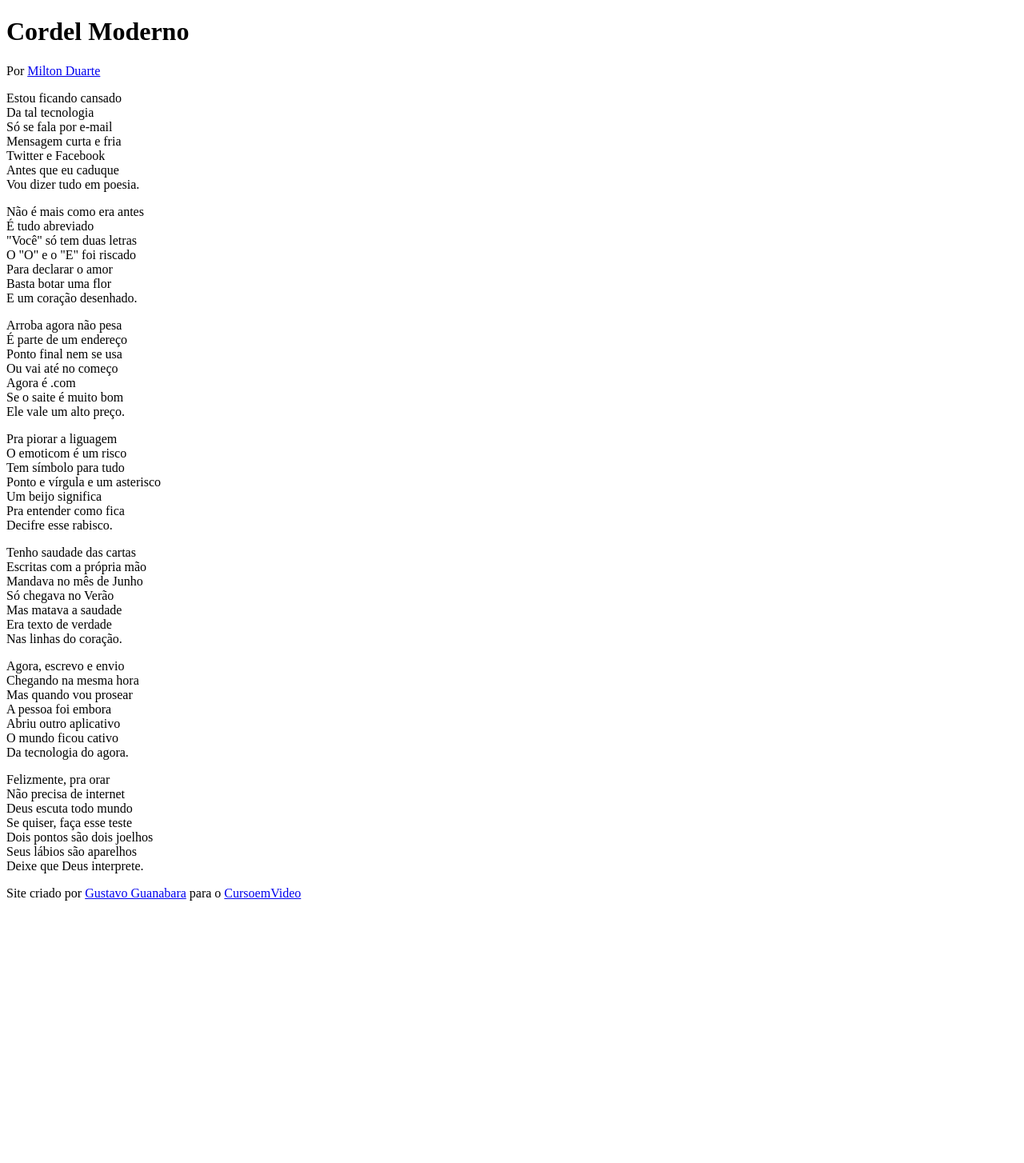
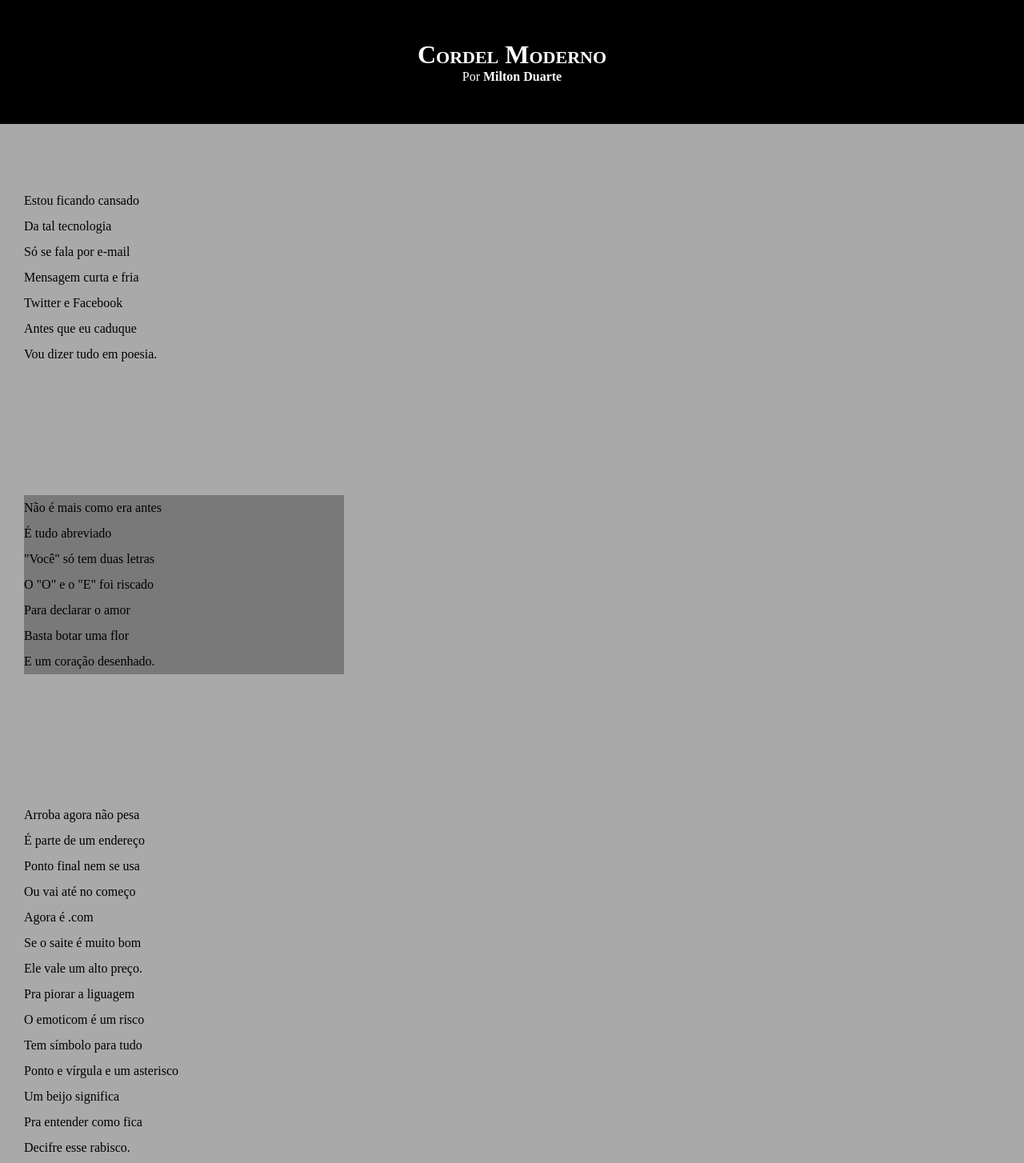
Before and after one commit to CaueHerison/projeto-cordel, a plain HTML site: page index.html in a window 1280 px wide. Shown: the top 1454 px of the page at 80% size. Before the commit the page ends 1142 px from the top, so only its background shows below. Drawn offline with Linux system fonts and the light colour scheme.

Commit message:
Atualizei as folhas de estilos

```diff
--- a/estilo/style.css
+++ b/estilo/style.css
@@ -1 +1,63 @@
 @charset "UTF-8";
+
+*{
+    margin: 0px;
+    padding: 0px;
+}
+
+html, body {
+    min-height: 100vh;
+    background-color: darkgray;
+}
+
+header {
+    background-color: black;
+    color: white;
+    text-align: center;
+}
+
+header > h1 {
+    padding-top: 50px;
+    font-variant: small-caps;
+}
+
+header > p {
+    padding-bottom: 50px;
+}
+
+a {
+    color: white;
+    text-decoration: none;
+    font-weight: bolder;
+}
+
+a:hover {
+    text-decoration: underline;
+}
+
+section {
+    padding-top: 10vh;
+    padding-bottom: 10vh;
+    line-height: 2em;
+    padding-left: 30px;
+}
+
+.normal {
+
+}
+
+.imagem {
+
+}
+
+.imagem > p {
+    width: 400px;
+    background-color: rgba(0, 0, 0, 0.281);
+}
+
+footer {
+    background-color: black;
+    text-align: center;
+    color: white;
+    padding: 10px;
+}
--- a/index.html
+++ b/index.html
@@ -13,7 +13,7 @@
     </header>
 
     <main>
-        <section>
+        <section class="normal">
             <p>
                 Estou ficando cansado <br>
                 Da tal tecnologia<br>
@@ -27,7 +27,7 @@
 
 
 
-        <section>
+        <section class="imagem">
             <p>
                 Não é mais como era antes<br>
                 É tudo abreviado<br>
@@ -41,7 +41,7 @@
 
 
 
-        <section>
+        <section class="normal">
             <p>
                 Arroba agora não pesa<br>
                 É parte de um endereço<br>
@@ -65,7 +65,7 @@
 
 
 
-        <section>
+        <section class="imagem">
             <p>
                 Tenho saudade das cartas<br>
                 Escritas com a própria mão<br>
@@ -79,7 +79,7 @@
 
 
 
-        <section>
+        <section class="normal">
             <p>
                 Agora, escrevo e envio <br>
                 Chegando na mesma hora <br>
```
